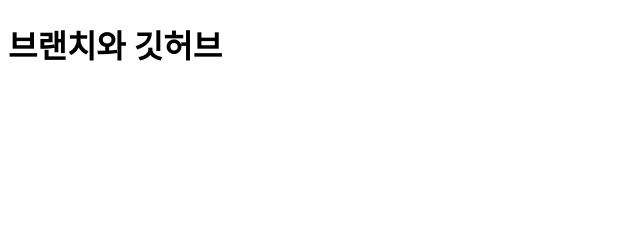
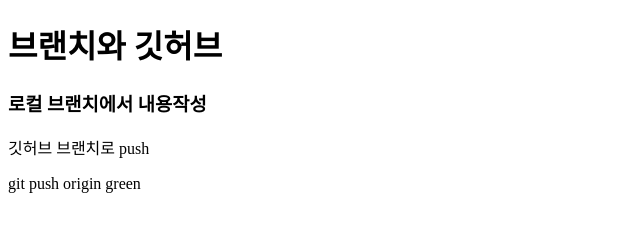
Before and after one commit to chhann/0531-branch-project, a plain HTML site: page index.html in a window 1280 px wide. Shown: the whole page, without its empty margins (0-640 px from the left). Drawn offline with Linux system fonts and the light colour scheme.

Commit message:
0531 내용 추가추가

```diff
--- a/index.html
+++ b/index.html
@@ -10,6 +10,9 @@
     <h1>브랜치와 깃허브</h1>
     <section>
         <!-- green 작성할 부분 -->
+        <h3>로컬 브랜치에서 내용작성</h3>
+        <p>깃허브 브랜치로 push</p>
+        <p>git push origin green</p>
     </section>
 
 </body>
```
